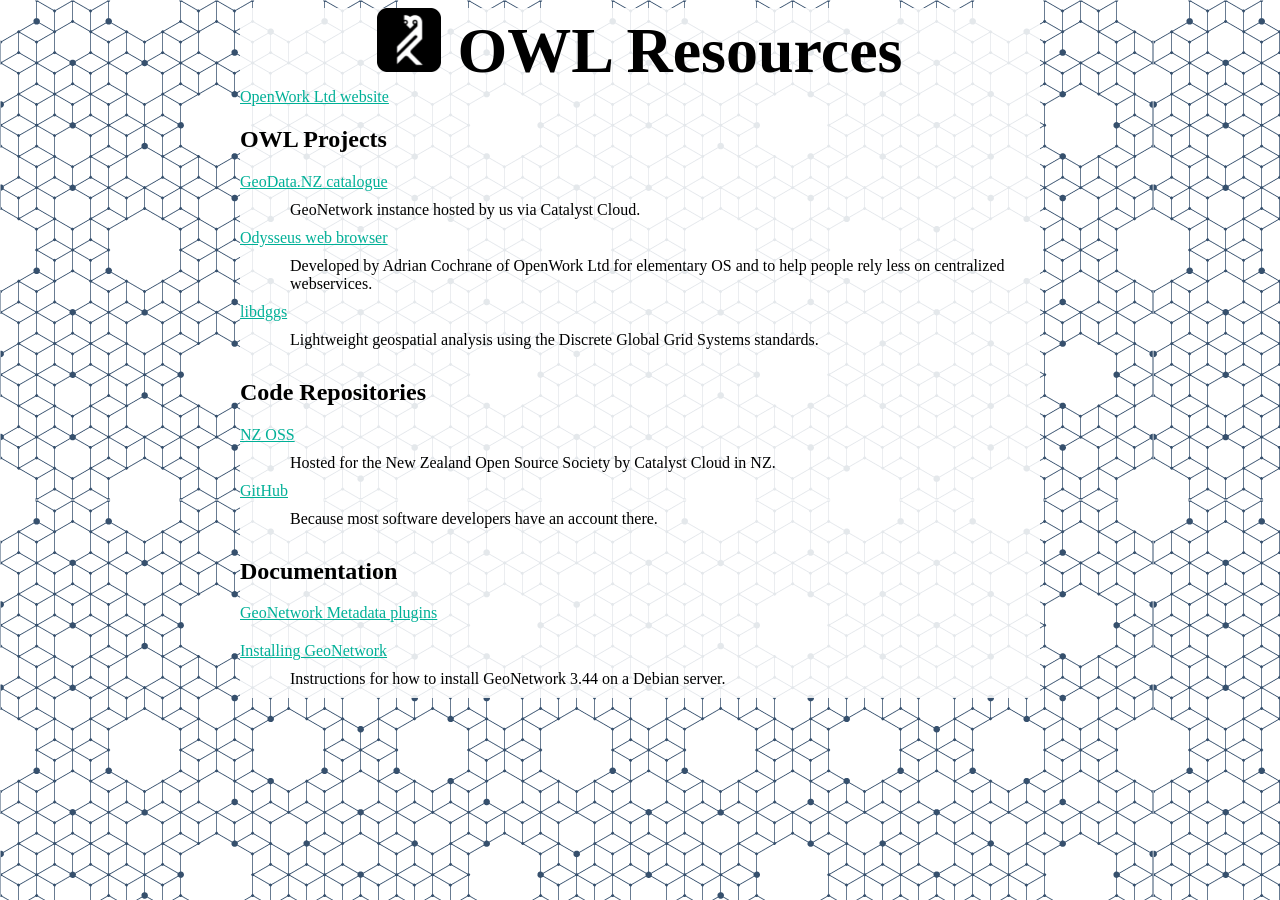
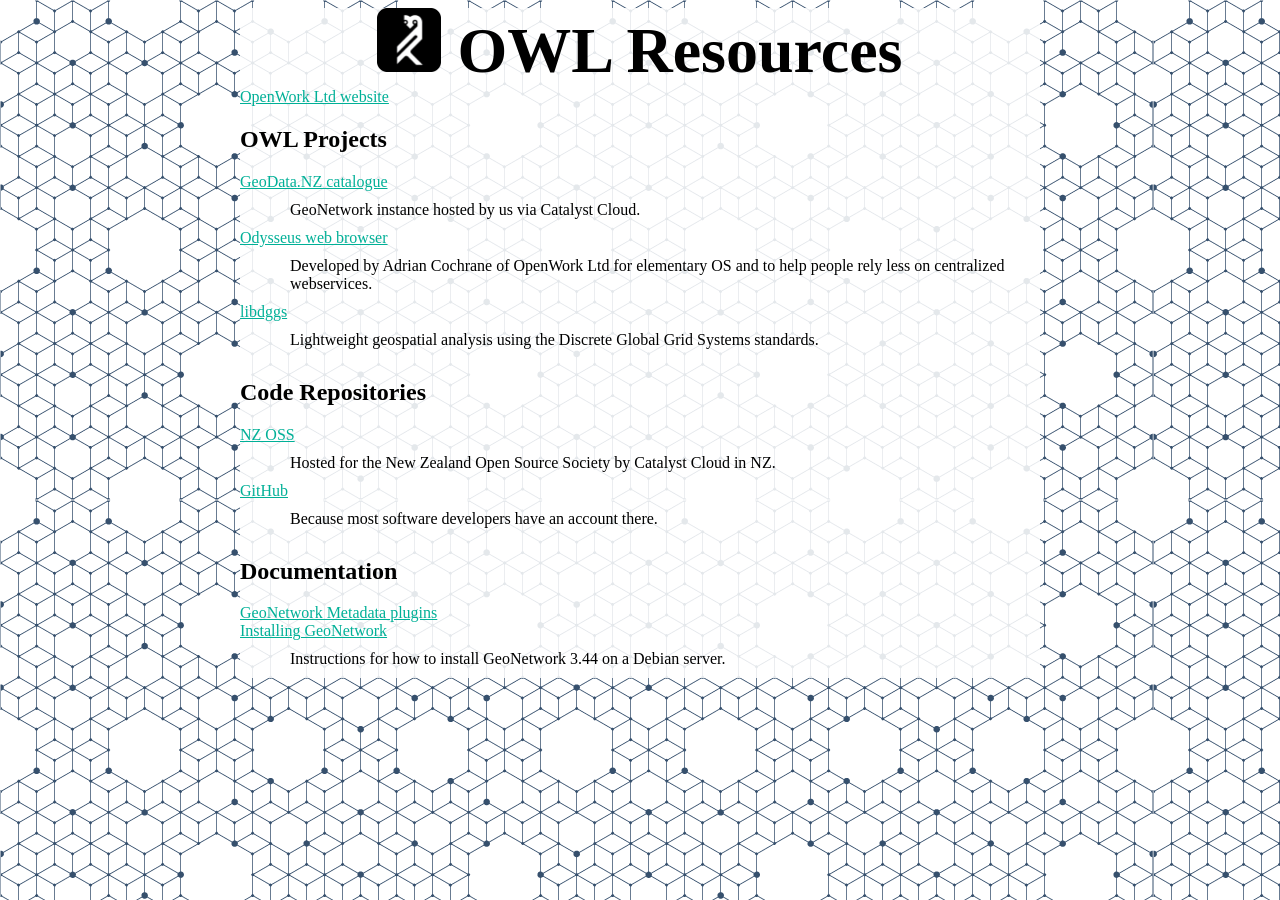
Before and after one commit to OpenWork-NZ/Resources, a Jekyll site: the page built from index.html, in a window 1280 px wide. Built offline with Jekyll 4.4.1, drawn with Linux system fonts in a browser that asks for light colours.

Commit message:
Hide nonexistant descriptions.

```diff
--- a/index.html
+++ b/index.html
@@ -28,5 +28,5 @@ title: Directory
 <h2>Documentation</h2>
 <dl>{% for resource in site.posts|sort:"title" %}
   <dt><a href="{{ resource.url | relative_url }}">{{ resource.title }}</a></dt>
-  <dd>{{ resource.description }}</dd>
+  {% if resource.description %}<dd>{{ resource.description }}</dd>{% endif %}
 {% endfor %}</dl>
```
